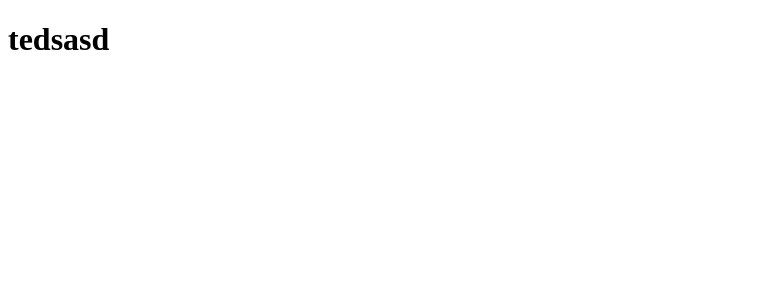
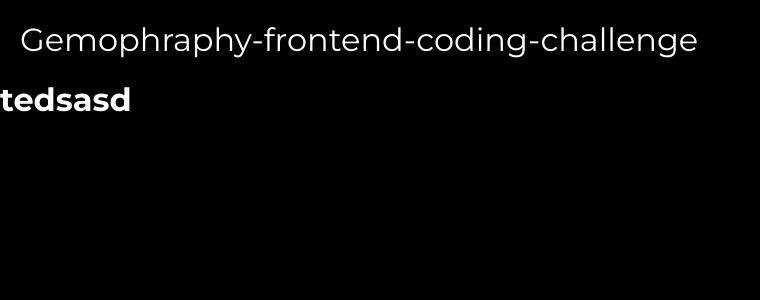
Before and after one commit to IlyasDiker/gemorgraphy-frontend-coding-challenge, a Vue app: page / in a window 1280 px wide. Shown: the top 300 px of the page, without its empty margins (0-760 px from the left). Built offline with nearby package versions, Linux system fonts and the light colour scheme.

Commit message:
add some stuff

```diff
--- a/package.json
+++ b/package.json
@@ -1,7 +1,7 @@
 {
   "name": "gemogprahy-coding-challenge",
   "version": "0.1.0",
-  "private": true,
+  "private": false,
   "scripts": {
     "serve": "vue-cli-service serve",
     "build": "vue-cli-service build",
--- a/public/index.html
+++ b/public/index.html
@@ -6,6 +6,9 @@
     <meta name="viewport" content="width=device-width,initial-scale=1.0">
     <link rel="icon" href="<%= BASE_URL %>favicon.ico">
     <title><%= htmlWebpackPlugin.options.title %></title>
+    <link rel="preconnect" href="https://fonts.googleapis.com">
+<link rel="preconnect" href="https://fonts.gstatic.com" crossorigin>
+<link href="https://fonts.googleapis.com/css2?family=Montserrat:ital,wght@0,100;0,200;0,300;0,400;0,500;0,600;0,700;0,800;0,900;1,100;1,200;1,300;1,400;1,500;1,600;1,700;1,800;1,900&display=swap" rel="stylesheet">
   </head>
   <body>
     <noscript>
--- a/src/App.vue
+++ b/src/App.vue
@@ -1,20 +1,44 @@
 <template>
-  <div>
-    <h1>tedsasd</h1>
-  </div>
+	<Navbar></Navbar>
+	<div class="container">
+		<div class="content">
+			<h1>tedsasd</h1>
+		</div>
+	</div>
 </template>
 
 <script>
-//import HelloWorld from './components/HelloWorld.vue'
+import Navbar from './components/Navbar.vue'
 
 export default {
-  name: 'App',
-  components: {
-    //HelloWorld
-  }
-}
+	name: "App",
+	components: {
+		Navbar
+
+	},
+};
 </script>
 
-<style>
+<style lang="less">
+// I Always reset everything so i have controle over everything 😈
+*{
+	margin: 0px;
+	padding: 0px;
+	box-sizing: border-box;
+	font-family: 'Montserrat', sans-serif;
+}
 
+.container{
+	height: 100vh;
+	width: 100vw;
+	overflow-y: auto;
+	overflow-x: hidden;
+	background: black;
+	color: white;
+}
+
+.content{
+	margin-top:80px;
+	color: white;
+}
 </style>
--- /dev/null
+++ b/src/components/Navbar.vue
@@ -0,0 +1,27 @@
+<template>
+    <nav class="navbar">
+        <span class="navbar-logo">Gemophraphy-frontend-coding-challenge</span>
+    </nav>
+</template>
+
+<script>
+export default {
+    name: "Navbar",
+
+}
+</script>
+
+<style lang="less">
+    .navbar{
+        position: fixed;
+        top: 0;
+        right: 0;
+        left: 0;
+        padding: 20px;
+        color: white;
+        .navbar-logo{
+            font-size: 2rem;
+        }
+
+    }
+</style>
```
